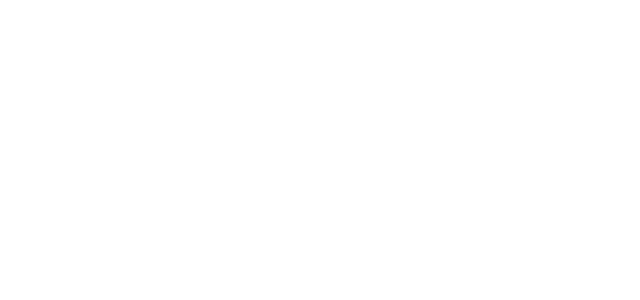
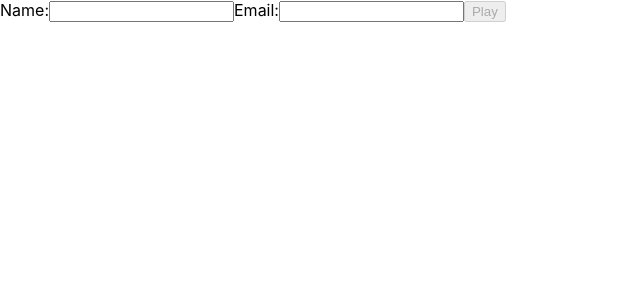
Before and after one commit to Daviniel/project-trivia-react-redux, a React (Create React App) app: page / in a window 1280 px wide. Before the commit this address had no page. Shown: the top 300 px of the page, without its empty margins (0-640 px from the left). Built offline with nearby package versions, Linux system fonts and the light colour scheme.

Commit message:
corrigindo os bugs e página de login realizada

```diff
--- a/src/App.js
+++ b/src/App.js
@@ -1,15 +1,12 @@
-// src/App.js
 import React from 'react';
 import { Route, Routes } from 'react-router-dom';
 import Login from './pages/Login/index';
 
 const App = () => {
   return (
-    <div>
-      <Routes>
-        <Route path="/login" component={Login} />
-      </Routes>
-    </div>
+    <Routes>
+      <Route path="/" element={ <Login /> } />
+    </Routes>
   );
 };
 
--- a/src/index.js
+++ b/src/index.js
@@ -1,12 +1,16 @@
-// src/index.js
 import React from 'react';
-import ReactDOM from 'react-dom';
-import { BrowserRouter as Router } from 'react-router-dom';
+import ReactDOM from 'react-dom/client';
+import { BrowserRouter } from 'react-router-dom';
+import './index.css';
 import App from './App';
+import { Provider } from 'react-redux';
+import store from './store/store';
 
-ReactDOM.render(
-  <Router>
-    <App />
-  </Router>,
-  document.getElementById('root')
+const root = ReactDOM.createRoot(document.getElementById('root'));
+root.render(
+  <BrowserRouter>
+    <Provider store={ store }>
+      <App />
+    </Provider>
+  </BrowserRouter>,
 );
--- a/src/store/store.js
+++ b/src/store/store.js
@@ -1,6 +1,6 @@
 // src/redux/store.js
 import { createStore } from 'redux';
-import rootReducer from './reducers';
+import rootReducer from '../reducers/index';
 
 const store = createStore(rootReducer);
 
```
